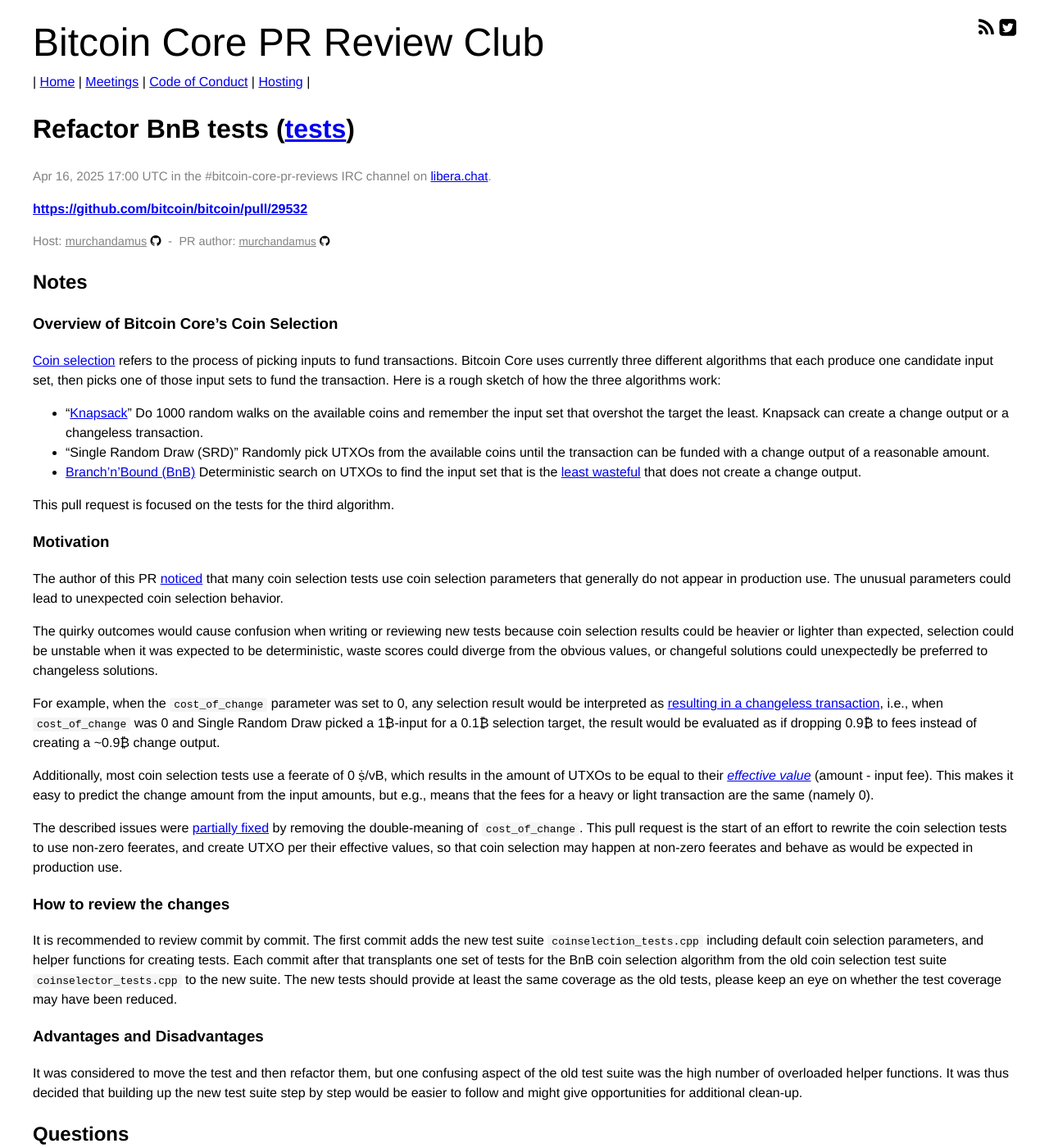
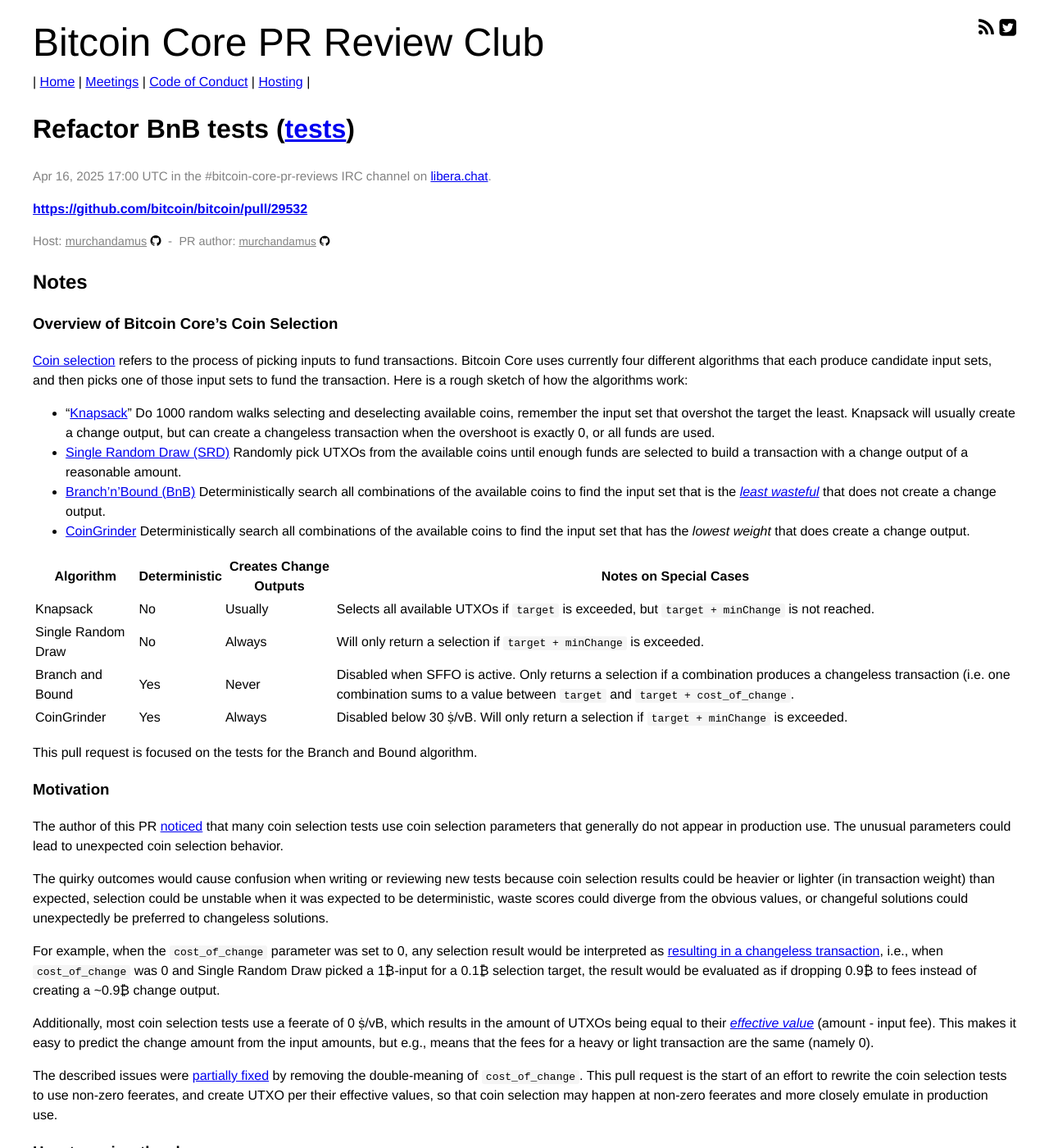
Before and after one commit to bitcoin-core-review-club/website, a Jekyll site: the page built from _posts/2025-04-16-#29532.md, in a window 1280 px wide and 1400 px high. Shown: the whole window at 82% size. Built offline with Jekyll 4.4.1, drawn with Linux system fonts in a browser that asks for light colours; some of the changed text lies outside the part shown.

Commit message:
29532: Address most review comments

```diff
--- a/_posts/2025-04-16-#29532.md
+++ b/_posts/2025-04-16-#29532.md
@@ -16,23 +16,34 @@
 
 [Coin selection](https://bitcoin.stackexchange.com/q/32145) refers to the
 process of picking inputs to fund transactions. Bitcoin Core uses currently
-three different algorithms that each produce one candidate input set, then picks
+four different algorithms that each produce candidate input sets, and then picks
 one of those input sets to fund the transaction. Here is a rough sketch of how
-the three algorithms work:
+the algorithms work:
 
 - "[Knapsack](https://bitcoin.stackexchange.com/q/1077)"
-  Do 1000 random walks on the available coins and remember the input set that
-  overshot the target the least. Knapsack can create a change output or a
-  changeless transaction.
-- "Single Random Draw (SRD)"
-  Randomly pick UTXOs from the available coins until the transaction can be
-  funded with a change output of a reasonable amount.
+  Do 1000 random walks selecting and deselecting available coins, remember the input set that
+  overshot the target the least. Knapsack will usually create a change output,
+  but can create a changeless transaction when the overshoot is exactly 0, or
+  all funds are used.
+- [Single Random Draw (SRD)](https://github.com/bitcoin-core-review-club/bitcoin/blob/pr29532/src/wallet/coinselection.cpp#L536)
+  Randomly pick UTXOs from the available coins until enough funds are selected
+  to build a transaction with a change output of a reasonable amount.
 - [Branch'n'Bound (BnB)](https://bitcoin.stackexchange.com/q/119919)
-  Deterministic search on UTXOs to find the input set that is the [least
-  wasteful](https://bitcoin.stackexchange.com/a/113625) that does not create a
+  Deterministically search all combinations of the available coins to find the input set that is the _[least
+  wasteful](https://bitcoin.stackexchange.com/a/113625)_ that does not create a
   change output.
+- [CoinGrinder](https://github.com/bitcoin-core-review-club/bitcoin/blob/pr29532/src/wallet/coinselection.cpp#L325)
+  Deterministically search all combinations of the available coins to find the
+  input set that has the _lowest weight_ that does create a change output.
 
-This pull request is focused on the tests for the third algorithm.
+| Algorithm  | Deterministic  | Creates Change Outputs | Notes on Special Cases |
+|---|---|---|---|
+| Knapsack | No  | Usually | Selects all available UTXOs if `target` is exceeded, but `target + minChange` is not reached. |
+| Single Random Draw | No | Always | Will only return a selection if `target + minChange` is exceeded. |
+| Branch and Bound | Yes | Never | Disabled when SFFO is active. Only returns a selection if a combination produces a changeless transaction (i.e. one combination sums to a value between `target` and `target + cost_of_change`. |
+| CoinGrinder | Yes | Always | Disabled below 30 ṩ/vB. Will only return a selection if `target + minChange` is exceeded. |
+
+This pull request is focused on the tests for the Branch and Bound algorithm.
 
 ### Motivation
 
@@ -42,7 +53,7 @@
 coin selection behavior.
 
 The quirky outcomes would cause confusion when writing or reviewing new tests
-because coin selection results could be heavier or lighter than expected,
+because coin selection results could be heavier or lighter (in transaction weight) than expected,
 selection could be unstable when it was expected to be deterministic, waste
 scores could diverge from the obvious values, or changeful solutions could
 unexpectedly be preferred to changeless solutions.
@@ -54,7 +65,7 @@
 instead of creating a ~0.9₿ change output.
 
 Additionally, most coin selection tests use a feerate of 0 ṩ/vB, which results
-in the amount of UTXOs to be equal to their [_effective
+in the amount of UTXOs being equal to their [_effective
 value_](https://bitcoin.stackexchange.com/q/103654/5406) (amount - input fee).
 This makes it easy to predict the change amount from the input amounts, but
 e.g., means that the fees for a heavy or light transaction are the same (namely
@@ -65,7 +76,7 @@
 double-meaning of `cost_of_change`. This pull request is the start of an
 effort to rewrite the coin selection tests to use non-zero feerates, and create
 UTXO per their effective values, so that coin selection may happen at non-zero
-feerates and behave as would be expected in production use.
+feerates and more closely emulate in production use.
 
 ### How to review the changes
 
@@ -90,19 +101,25 @@
 
 1. Did you review the PR? [Concept ACK, approach ACK, tested ACK, or NACK](https://github.com/bitcoin/bitcoin/blob/master/CONTRIBUTING.md#peer-review)? What was your review approach?
 
-2. Why might have so many of the original tests have used a feerate of 0 ṩ/vB?
+2. What are the four coin selection algorithms used by Bitcoin Core? How do they differ?
+
+3. What is the `effective_value` of a UTXO? How is it calculated?
+
+4. Bonus question: What criterion is used to [pick from among the algorithms’ selection results](https://github.com/bitcoin-core-review-club/bitcoin/blob/pr29532/src/wallet/spend.cpp#L690)?
+
+5. Why might have so many of the original tests have used a feerate of 0 ṩ/vB?
    How does the [`AddCoins(…)`](https://github.com/bitcoin-core-review-club/bitcoin/commit/9773192b833fe0d0e071b0a75f72aab82cb124ef#diff-36088c93368e137d955348aba223985bd4f198f2aaecd626c830f4612ca884c8R56-R62)
   function in the new test suite address the same concern?
 
-3. What are the advantages and disadvantages of using a helper function like [`TestBnBSuccess(…)`](https://github.com/bitcoin-core-review-club/bitcoin/commit/66200b3ffa21605fc3234ccbda7b424381f3319a#diff-36088c93368e137d955348aba223985bd4f198f2aaecd626c830f4612ca884c8R94-R108)?
+6. What are the advantages and disadvantages of using a helper function like [`TestBnBSuccess(…)`](https://github.com/bitcoin-core-review-club/bitcoin/commit/66200b3ffa21605fc3234ccbda7b424381f3319a#diff-36088c93368e137d955348aba223985bd4f198f2aaecd626c830f4612ca884c8R94-R108)?
 
-4. How does [`test: Move BnB feerate sensitivity tests`](https://github.com/bitcoin-core-review-club/bitcoin/commit/afd4b807ff1300e4f74ceab6a683f3ff1376369d) extend the coverage over the original tests?
+7. How does [`test: Move BnB feerate sensitivity tests`](https://github.com/bitcoin-core-review-club/bitcoin/commit/afd4b807ff1300e4f74ceab6a683f3ff1376369d) extend the coverage over the original tests?
 
-5. What does the ["clone skipping test"](https://github.com/bitcoin-core-review-club/bitcoin/commit/9d7db26b7b556784c16e41572ba2d2edc6dd6c24#diff-36088c93368e137d955348aba223985bd4f198f2aaecd626c830f4612ca884c8R132-R136) test? How does the [`expected_result`](https://github.com/bitcoin-core-review-club/bitcoin/commit/9d7db26b7b556784c16e41572ba2d2edc6dd6c24#diff-36ddaeb9e3a5c1aaaccd6b1ed6c770e8344e33dbfd4876b5f0726d84ab47cbabL230-L249) in the original test line up with what you would pick manually at low and at high feerates?
+8. What does the ["clone skipping test"](https://github.com/bitcoin-core-review-club/bitcoin/commit/9d7db26b7b556784c16e41572ba2d2edc6dd6c24#diff-36088c93368e137d955348aba223985bd4f198f2aaecd626c830f4612ca884c8R132-R136) test? How does the [`expected_result`](https://github.com/bitcoin-core-review-club/bitcoin/commit/9d7db26b7b556784c16e41572ba2d2edc6dd6c24#diff-36ddaeb9e3a5c1aaaccd6b1ed6c770e8344e33dbfd4876b5f0726d84ab47cbabL230-L249) in the original test line up with what you would pick manually at low and at high feerates?
 
-6. What is the motivation for the ["Overshoot upper bound"](https://github.com/bitcoin-core-review-club/bitcoin/commit/65521465da036616172f4fbeef2855b8ddefd75f#diff-36088c93368e137d955348aba223985bd4f198f2aaecd626c830f4612ca884c8R141-R142) to use different values than the original?
+9. What is the motivation for the ["Overshoot upper bound"](https://github.com/bitcoin-core-review-club/bitcoin/commit/65521465da036616172f4fbeef2855b8ddefd75f#diff-36088c93368e137d955348aba223985bd4f198f2aaecd626c830f4612ca884c8R141-R142) to use different values than the original?
 
-7. What characteristic makes a set of UTXOs "expensive to search" for BnB?
+10. What characteristic makes a set of UTXOs "expensive to search" for BnB?
 
 
 <!-- TODO: After a meeting, uncomment and add meeting log between the irc tags
```
